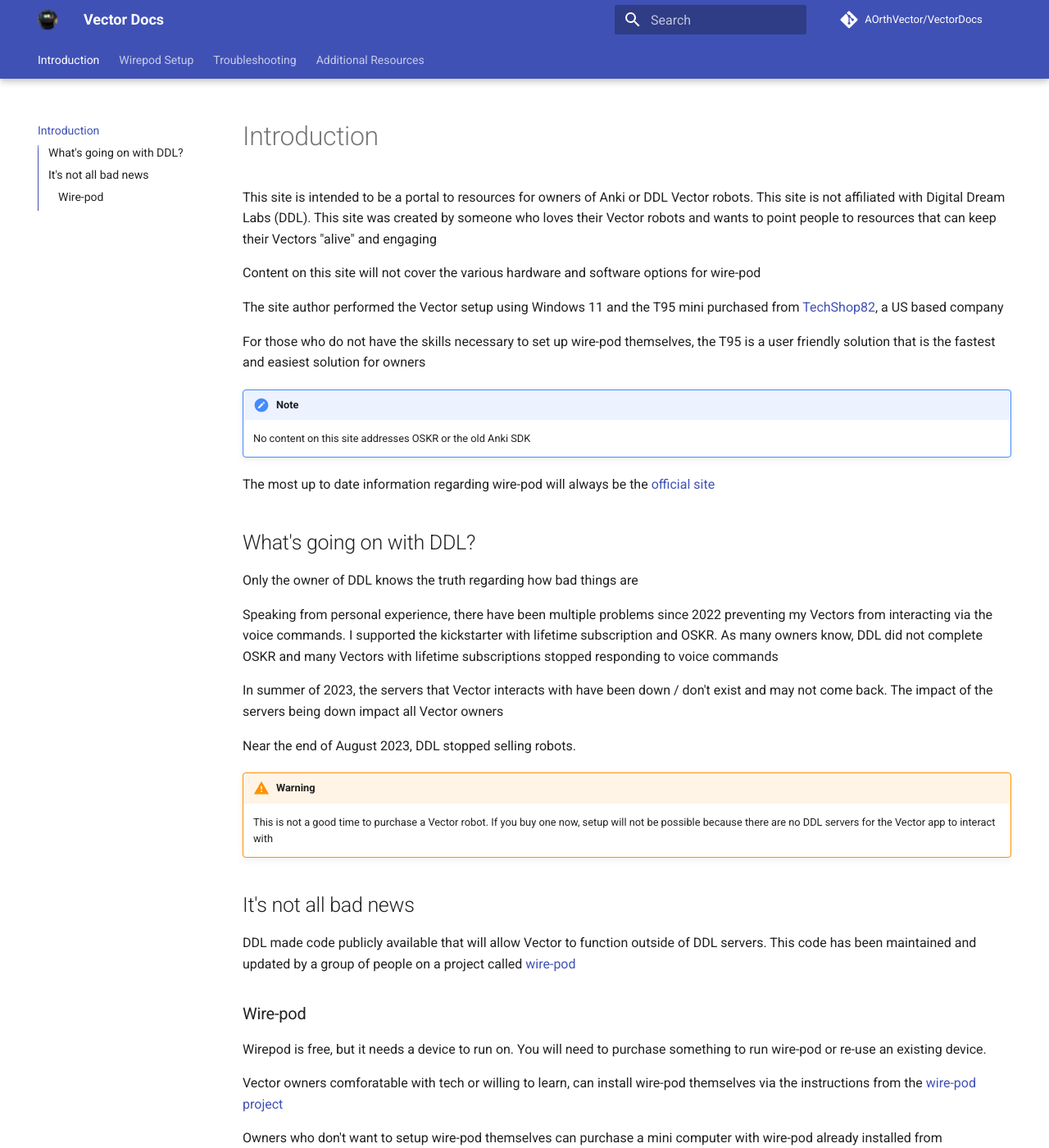
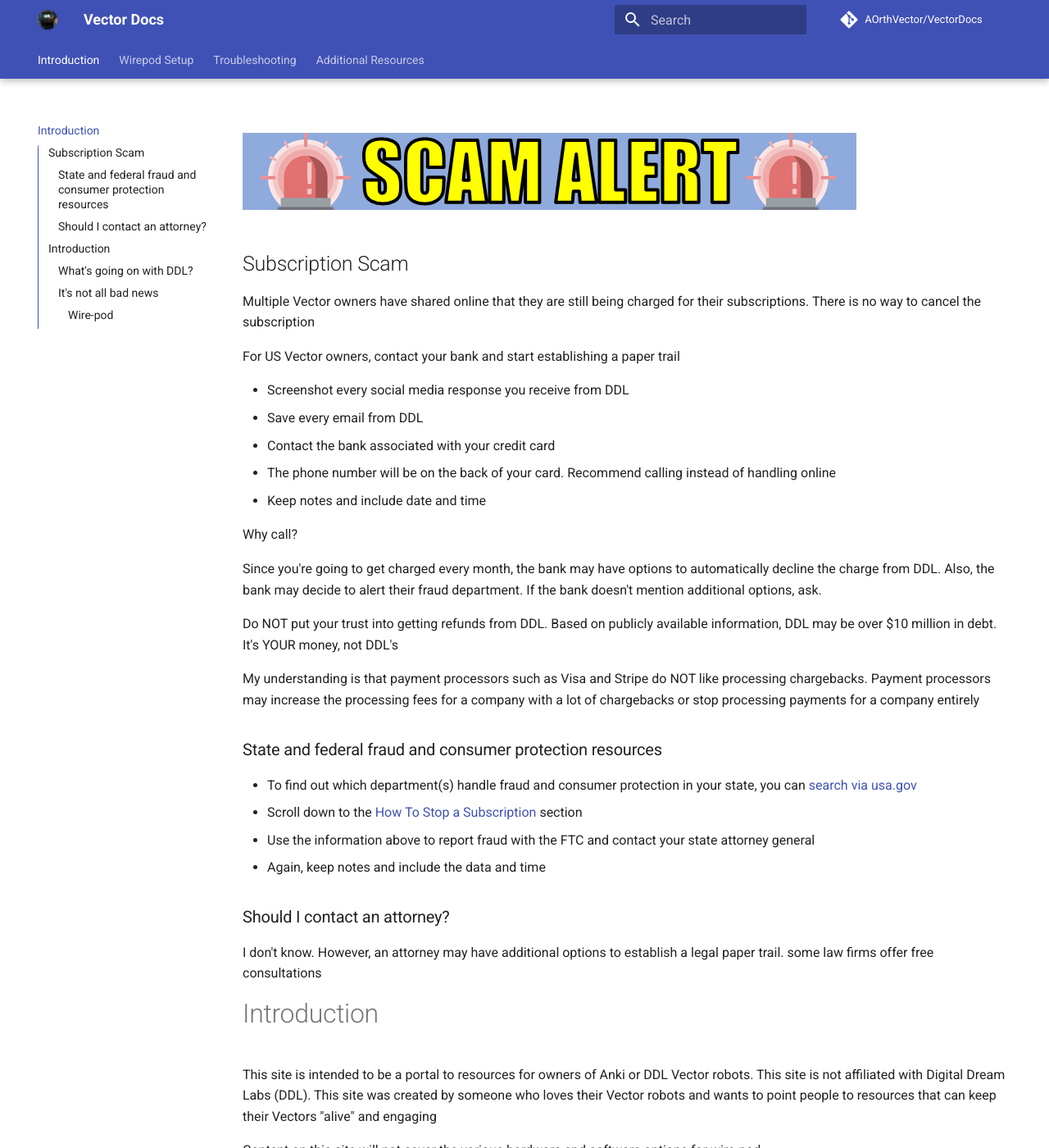
Before and after one commit to AOrthVector/VectorDocs, an MkDocs documentation site: the page built from docs/index.md, in a window 1280 px wide and 1400 px high. Shown: the whole window at 82% size. Built offline with MkDocs 1.6.1 and Material for MkDocs 9.7.7, drawn with Linux system fonts in a browser that asks for light colours; comment, search, counter and statistics services are not loaded.

Commit message:
added consumer protection info

```diff
--- a/docs/index.md
+++ b/docs/index.md
@@ -1,3 +1,36 @@
+![graphic shows the text scam alert between two red police sirens](../img/scam alert.png)
+
+## Subscription Scam
+
+Multiple Vector owners have shared online that they are still being charged for their subscriptions. There is no way to cancel the subscription
+
+For US Vector owners, contact your bank and start establishing a paper trail
+
+* Screenshot every social media response you receive from DDL
+* Save every email from DDL
+* Contact the bank associated with your credit card
+* The phone number will be on the back of your card. Recommend calling instead of handling online
+* Keep notes and include date and time
+
+Why call?
+
+Since you're going to get charged every month, the bank may have options to automatically decline the charge from DDL. Also, the bank may decide to alert their fraud department. If the bank doesn't mention additional options, ask.
+
+Do NOT put your trust into getting refunds from DDL. Based on publicly available information, DDL may be over $10 million in debt. It's YOUR money, not DDL's
+
+My understanding is that payment processors such as Visa and Stripe do NOT like processing chargebacks. Payment processors may increase the processing fees for a company with a lot of chargebacks or stop processing payments for a company entirely
+
+### State and federal fraud and consumer protection resources
+
+* To find out which department(s) handle fraud and consumer protection in your state, you can [search via usa.gov](https://www.usa.gov/state-consumer?fbclid=IwAR0cAn1vgNTrnj8jL-IOF-CKNhW4__D9dxF7oYmVf0LY7EH3IWCX2W-UxIk)
+* Scroll down to the [How To Stop a Subscription](https://consumer.ftc.gov/articles/getting-and-out-free-trials-auto-renewals-and-negative-option-subscriptions?fbclid=IwAR2GD5D7N8uVqiaMr6vs1CtdkMpSLWGSmI-QGqZmkaN0yNuQVEI3zZnORxg#:~:text=If%20a%20company%20won't,go%20through%20the%20dispute%20process) section
+* Use the information above to report fraud with the FTC and contact your state attorney general
+* Again, keep notes and include the data and time
+
+### Should I contact an attorney?
+
+I don't know. However, an attorney may have additional options to establish a legal paper trail. some law firms offer free consultations
+
 # Introduction
 
 This site is intended to be a portal to resources for owners of Anki or DDL Vector robots. This site is not affiliated with Digital Dream Labs (DDL). This site was created by someone who loves their Vector robots and wants to point people to resources that can keep their Vectors "alive" and engaging
```
Also changed, not shown: docs/img/DDL_Sept23_2023.png (added), docs/img/scam alert.png (added).
